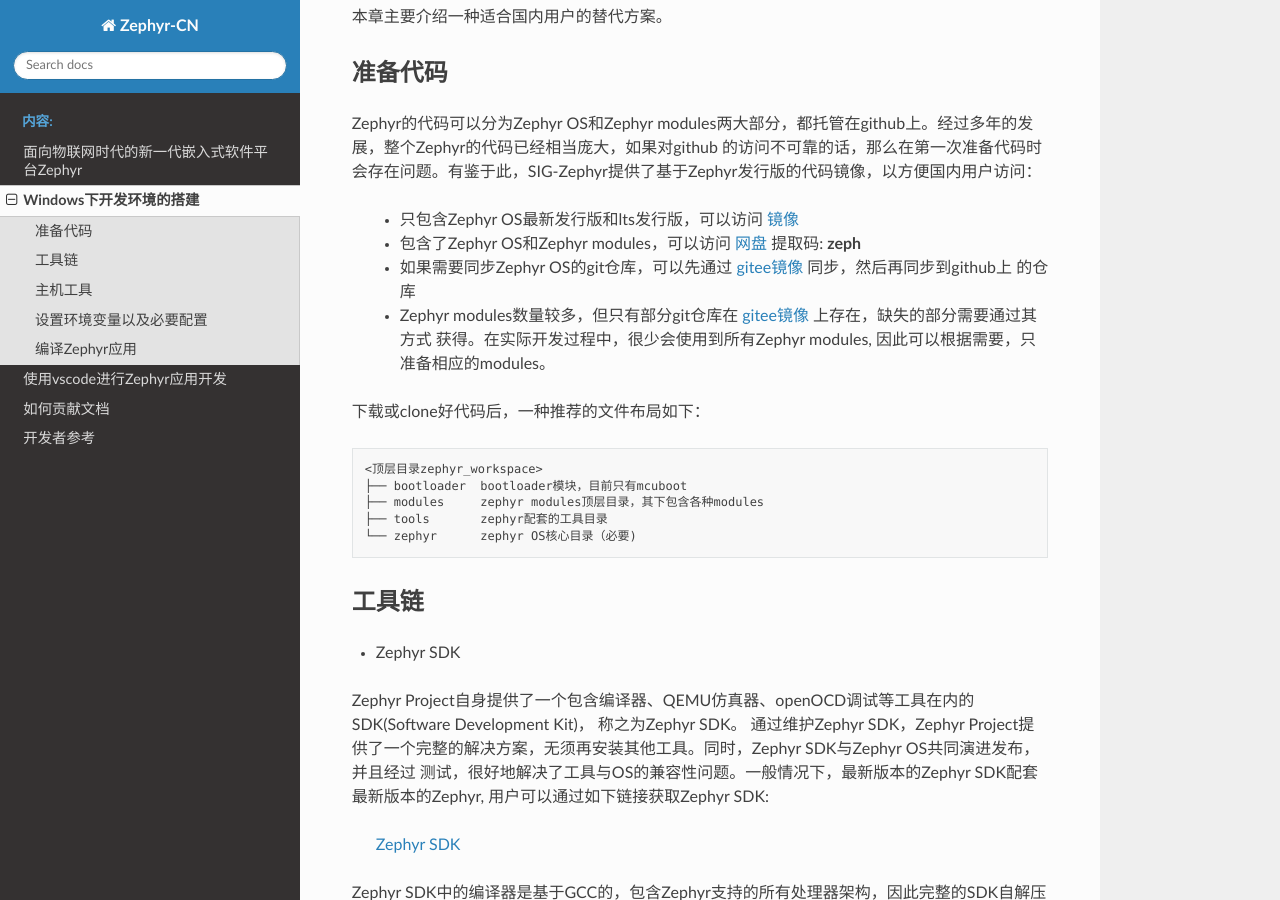
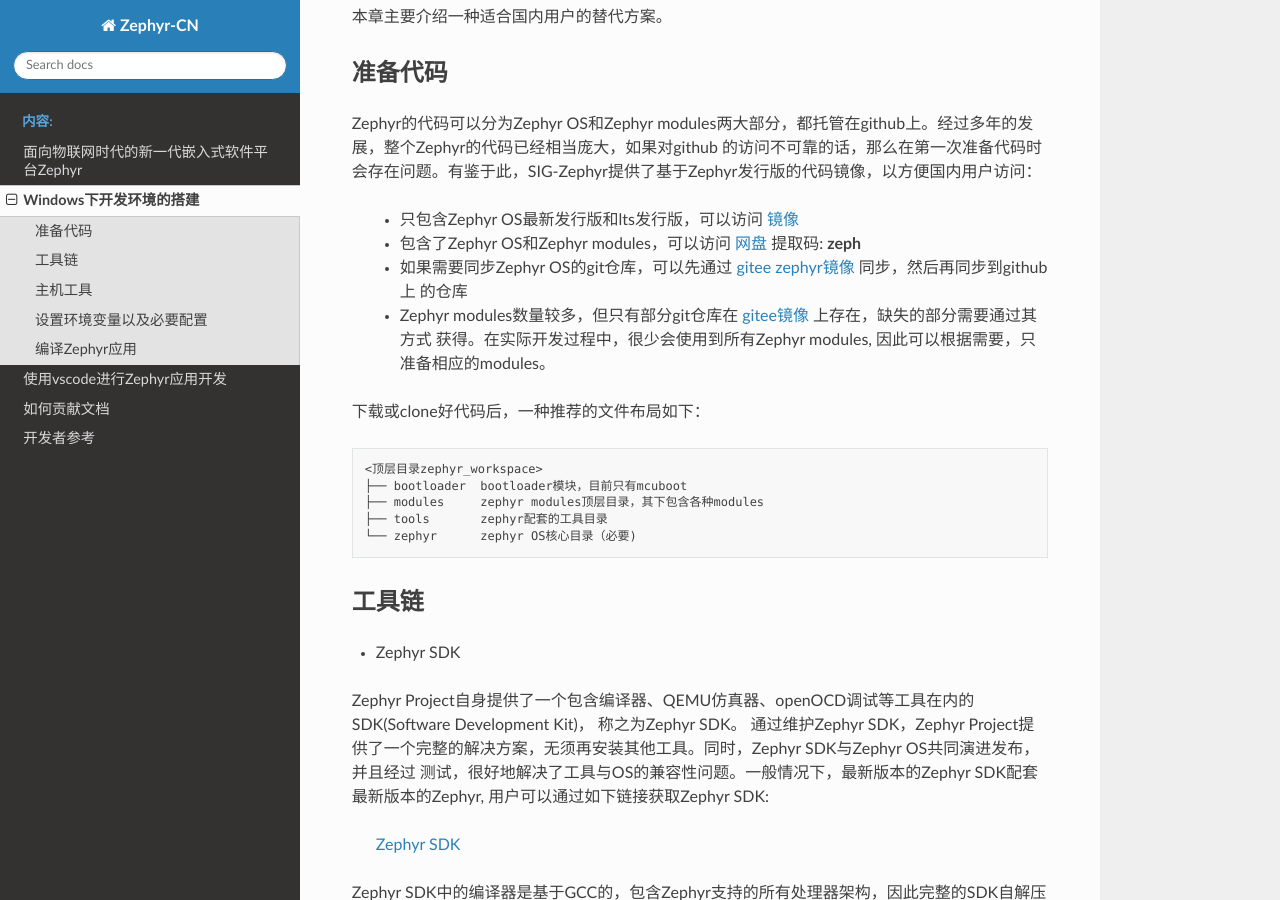
Before and after one commit to openeuler-mirror/zephyr-cn, a Sphinx documentation site: the page built from doc/source/develop/windows.rst, in a window 1280 px wide and 900 px high, scrolled down 307 px. Built offline with Sphinx 7.4.7 and the Read the Docs theme 2.0.0, drawn with Linux system fonts in a browser that asks for light colours.

```diff
--- a/doc/source/develop/windows.rst
+++ b/doc/source/develop/windows.rst
@@ -20,7 +20,7 @@ Zephyr的代码可以分为Zephyr OS和Zephyr modules两大部分，都托管在
 
     * 只包含Zephyr OS最新发行版和lts发行版，可以访问 `镜像 <https://gitee.com/src-openeuler/zephyr>`_
     * 包含了Zephyr OS和Zephyr modules，可以访问 `网盘 <https://pan.baidu.com/s/1v6wk386WMKZ8X8cXSdfUOQ>`_ 提取码: **zeph**
-    * 如果需要同步Zephyr OS的git仓库，可以先通过 `gitee镜像 <https://gitee.com/zephyr-rtos/zephyr>`_ 同步，然后再同步到github上
+    * 如果需要同步Zephyr OS的git仓库，可以先通过 `gitee zephyr镜像 <https://gitee.com/zephyr-rtos/zephyr>`_ 同步，然后再同步到github上
       的仓库
     * Zephyr modules数量较多，但只有部分git仓库在 `gitee镜像 <https://gitee.com/zephyr-rtos>`_ 上存在，缺失的部分需要通过其方式
       获得。在实际开发过程中，很少会使用到所有Zephyr modules, 因此可以根据需要，只准备相应的modules。
```
